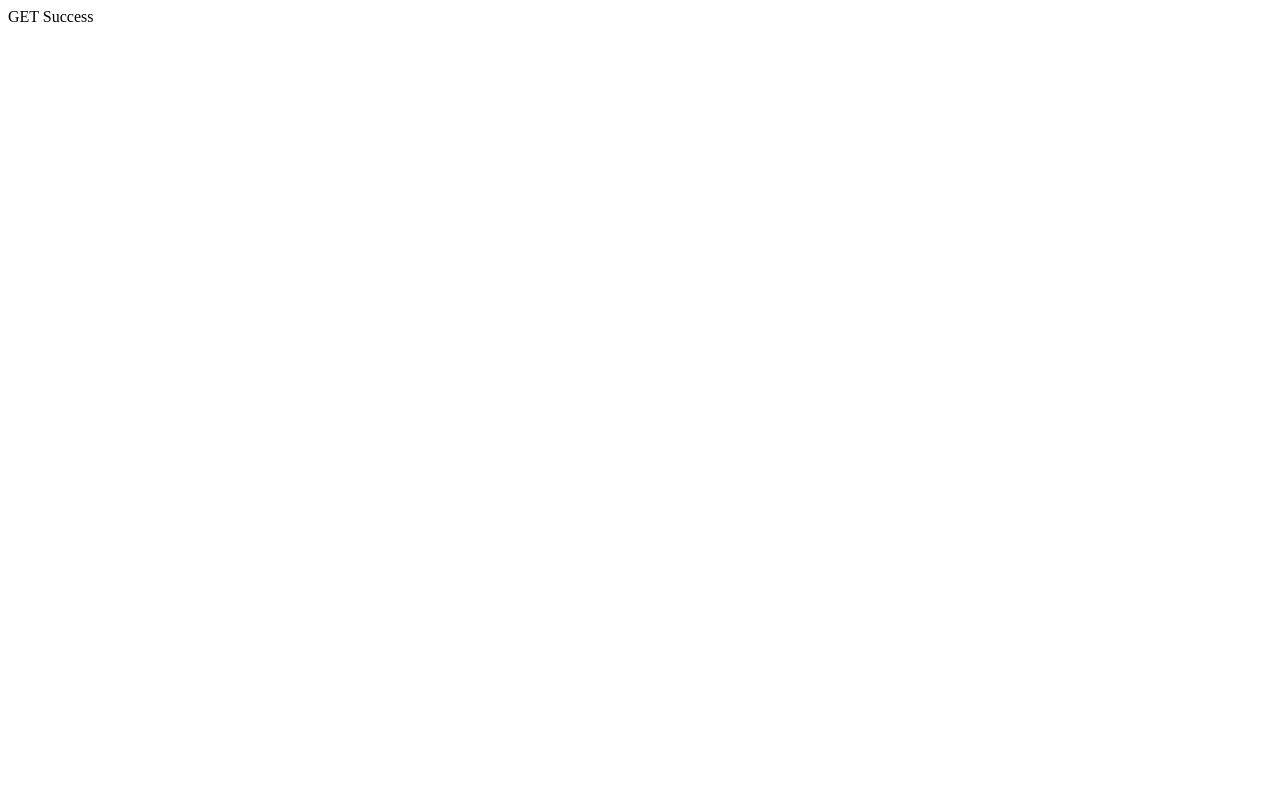
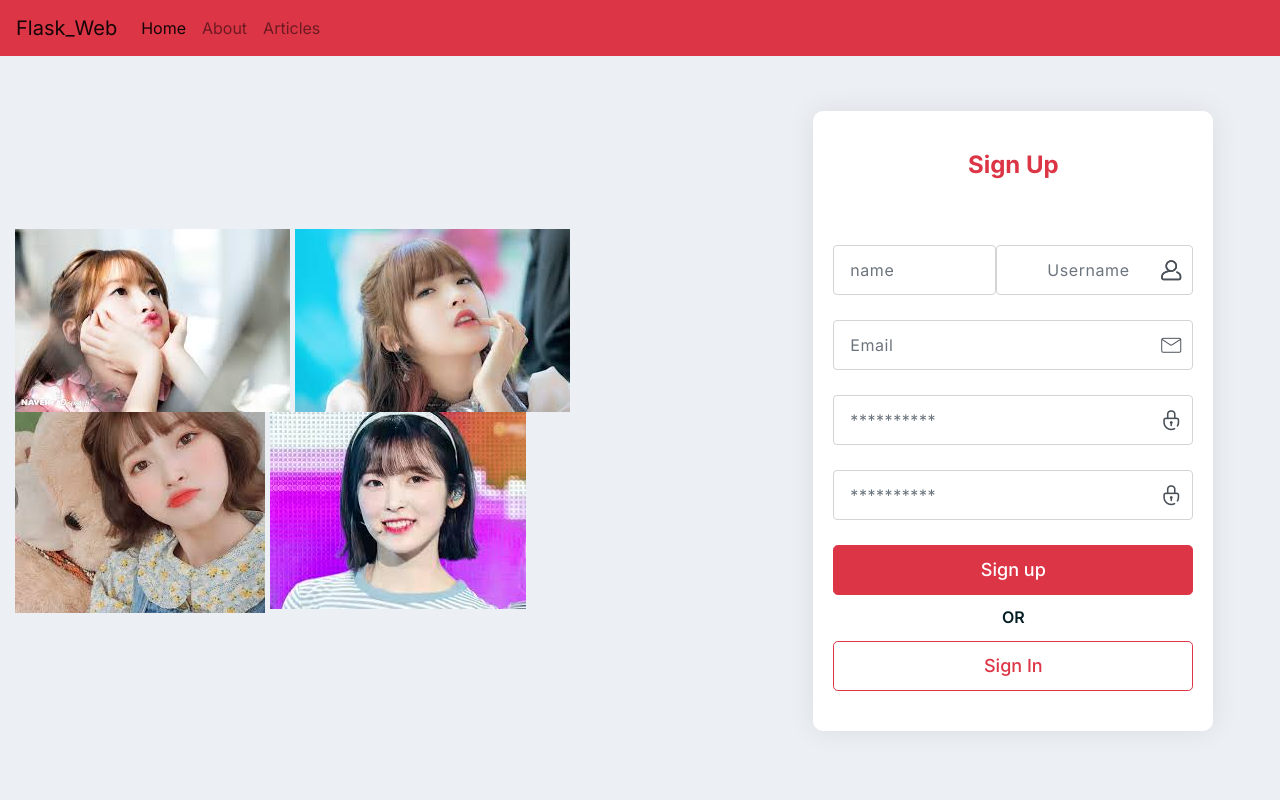
Before and after one commit to WoobinLee0206/flask_web, a Flask app: page /register in a window 1280 px wide. Before the commit the page is almost empty. Run offline with Flask 2, Linux system fonts and the light colour scheme; some libraries are stand-ins or nearby versions; some web fonts are replaced.

Commit message:
register step 2

```diff
--- a/app.py
+++ b/app.py
@@ -34,15 +34,16 @@ def register():
              '''
             cursor.execute(sql, (name, email, username, password))
             db.commit()
-            db.close()
             # cursor = db.cursor()
             # cursor.execute('SELECT * FROM users;')
             # users = cursor.fetchall()
             return "register Success"
         else:
             return "Invalid Password"
+
+        db.close()
     else:
-        return "GET Success"
+        return render_template('register.html')
 
 
 
--- a/templates/register.html
+++ b/templates/register.html
@@ -2,6 +2,79 @@
 
 {% block body %}
 
-<h1>Register Page</h1>
+<div class="login-header box-shadow">
+    <div class="container-fluid d-flex justify-content-between align-items-center">
+    </div>
+</div>
+<div class="login-wrap d-flex align-items-center flex-wrap justify-content-center">
+    <div class="container">
+        <div class="row align-items-center">
+            <div class="col-md-6 col-lg-7">
+                <img src="static/vendors/images/arin2.jpg" alt="">
+                <img src="static/vendors/images/arin1.jpg" alt="">
+                <img src="static/vendors/images/arin.jpg" alt="">
+                <img src="static/vendors/images/arin3.jpg" alt="">
+            </div>
+            <div class="col-md-6 col-lg-5">
+                <div class="login-box bg-white box-shadow border-radius-10">
+                    <div class="login-title">
+                        <h2 class="text-center text-danger">Sign Up</h2>
+                    </div>
+                    <form method = "POST" action = "/register" onsubmit = "return confirm('회원가입 하시겠습니까?')">
+                        <div class="select-role">
+                            <div class="btn-group btn-group-toggle" data-toggle="buttons">
+                            </div>
+                        </div>
+                        <div class="input-group custom">
+                            <input type="text" class="form-control form-control-lg" name = 'name' placeholder="name" required>
+                            <div class="input-group-append custom">
+                                <span class="input-group-text"><i class="icon-copy dw dw-user1"></i></span>
+                            </div>
+                            <input type="text" class="form-control form-control-lg" name = 'username' placeholder="Username" required>
+                            <div class="input-group-append custom">
+                                <span class="input-group-text"><i class="icon-copy dw dw-user1"></i></span>
+                            </div>
+                        </div>
+                        <div class="input-group custom">
+                            <input type="text" class="form-control form-control-lg" name = 'email' placeholder="Email" required>
+                            <div class="input-group-append custom">
+                                <span class="input-group-text"><i class="icon-copy dw dw-email"></i></span>
+                            </div>
+
+                        </div>
+                        <div class="input-group custom">
+                            <input type="password" class="form-control form-control-lg" name = 'password' placeholder="**********" required>
+                            <div class="input-group-append custom">
+                                <span class="input-group-text"><i class="dw dw-padlock1"></i></span>
+                            </div>
+                        </div>
+                        <div class="input-group custom">
+                            <input type="password" class="form-control form-control-lg" name = 're_password' placeholder="**********" required>
+                            <div class="input-group-append custom">
+                                <span class="input-group-text"><i class="dw dw-padlock1"></i></span>
+                            </div>
+                        </div>
+                        <div class="row">
+                            <div class="col-sm-12">
+                                <div class="input-group mb-0">
+                                    <!--
+                                        use code for form submit
+                                        <input class="btn btn-danger btn-lg btn-block" type="submit" value="Sign In">
+                                    -->
+
+                                    <input type = "submit" class = "btn btn-danger btn-lg btn-block" value = "Sign up">
+                                </div>
+                                <div class="font-16 weight-600 pt-10 pb-10 text-center" data-color="#707373">OR</div>
+                                <div class="input-group mb-0">
+                                    <a class="btn btn-outline-danger btn-lg btn-block" href="register.php">Sign In</a>
+                                </div>
+                            </div>
+                        </div>
+                    </form>
+                </div>
+            </div>
+        </div>
+    </div>
+</div>
 
 {% endblock %}
```
Also changed, not shown: static/vendors/images/1.jpg (added), static/vendors/images/arin.jpg (added), static/vendors/images/arin1.jpg (added), static/vendors/images/arin2.jpg (added), static/vendors/images/arin3.jpg (added), static/vendors/images/sk.png (added), static/vendors/images/unnamed.png (added).
